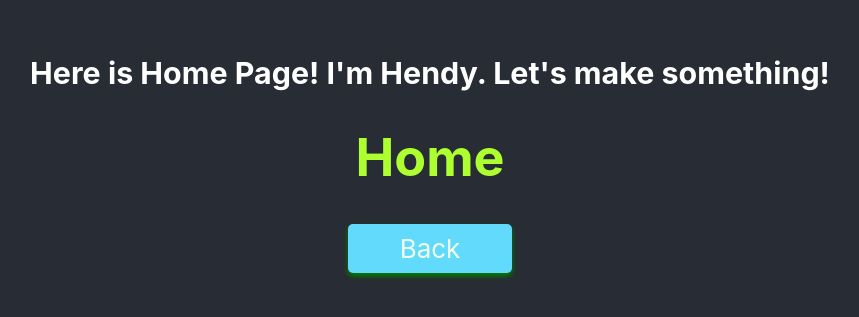
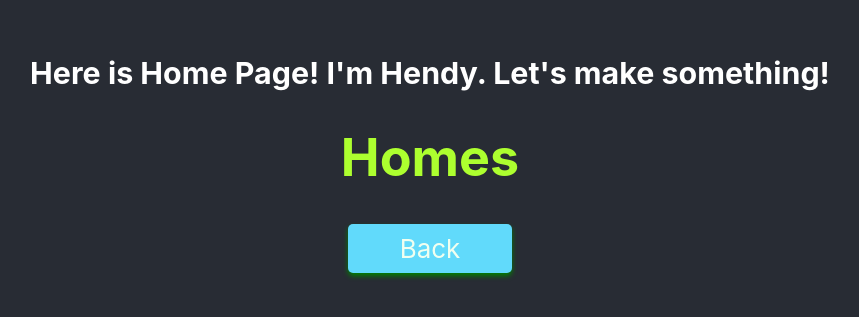
Before and after one commit to hatoriisback/todo-app-frontend-json-server, a React (Create React App) app in the folder todo-app_client/: page /home in a window 1280 px wide. Shown: the part 251-568 px from the top of the page, without its empty margins (210-1069 px from the left). Built offline with nearby package versions, Linux system fonts and the light colour scheme.

Commit message:
update branch

```diff
--- a/todo-app_client/src/components/pages/Home.js
+++ b/todo-app_client/src/components/pages/Home.js
@@ -9,7 +9,7 @@ export default function Home() {
     <div className="wrapper wrapper-home">
       <Heading title="Home" name="Hendy" desc="Let's make something!" />
       <div className="home">
-        <h1>Home</h1>
+        <h1>Homes</h1>
       </div>
 
       <NavLink className="btn-back" to="/">
```
